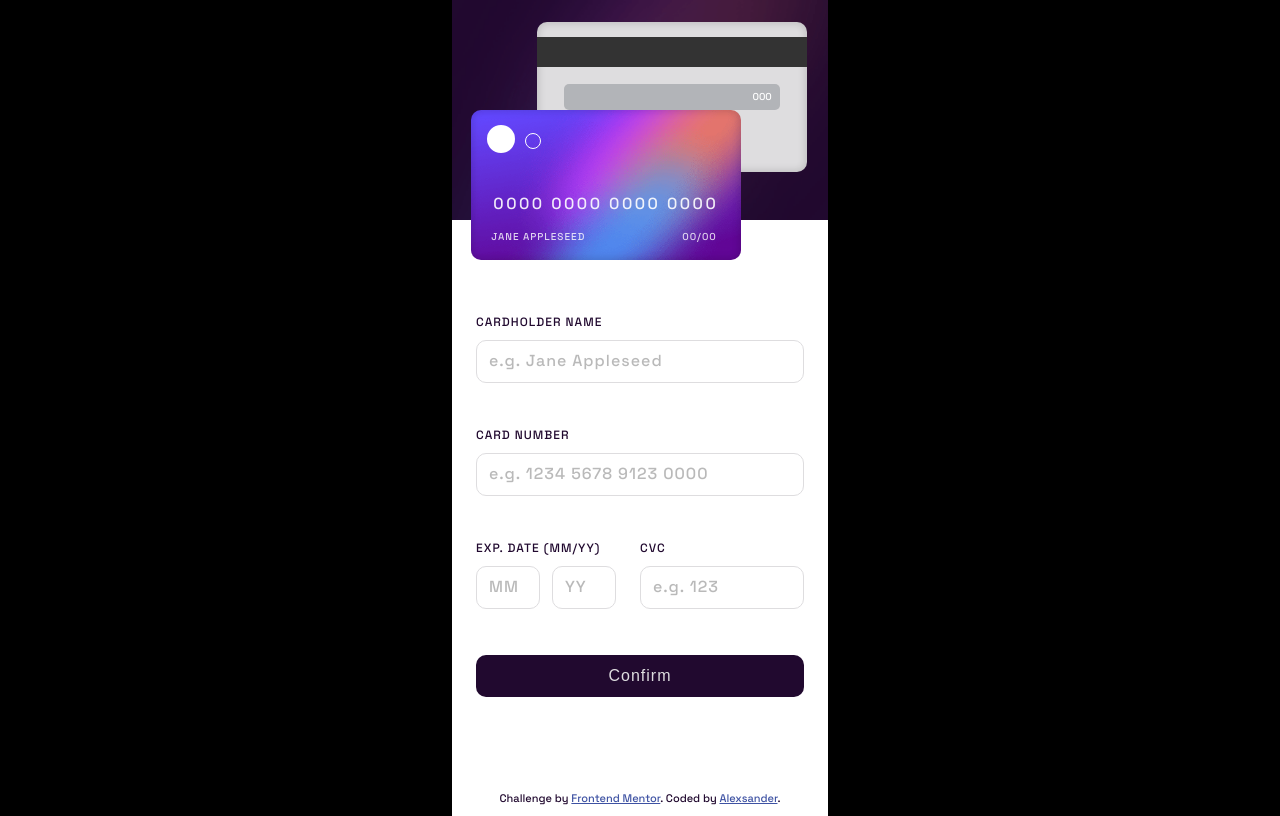
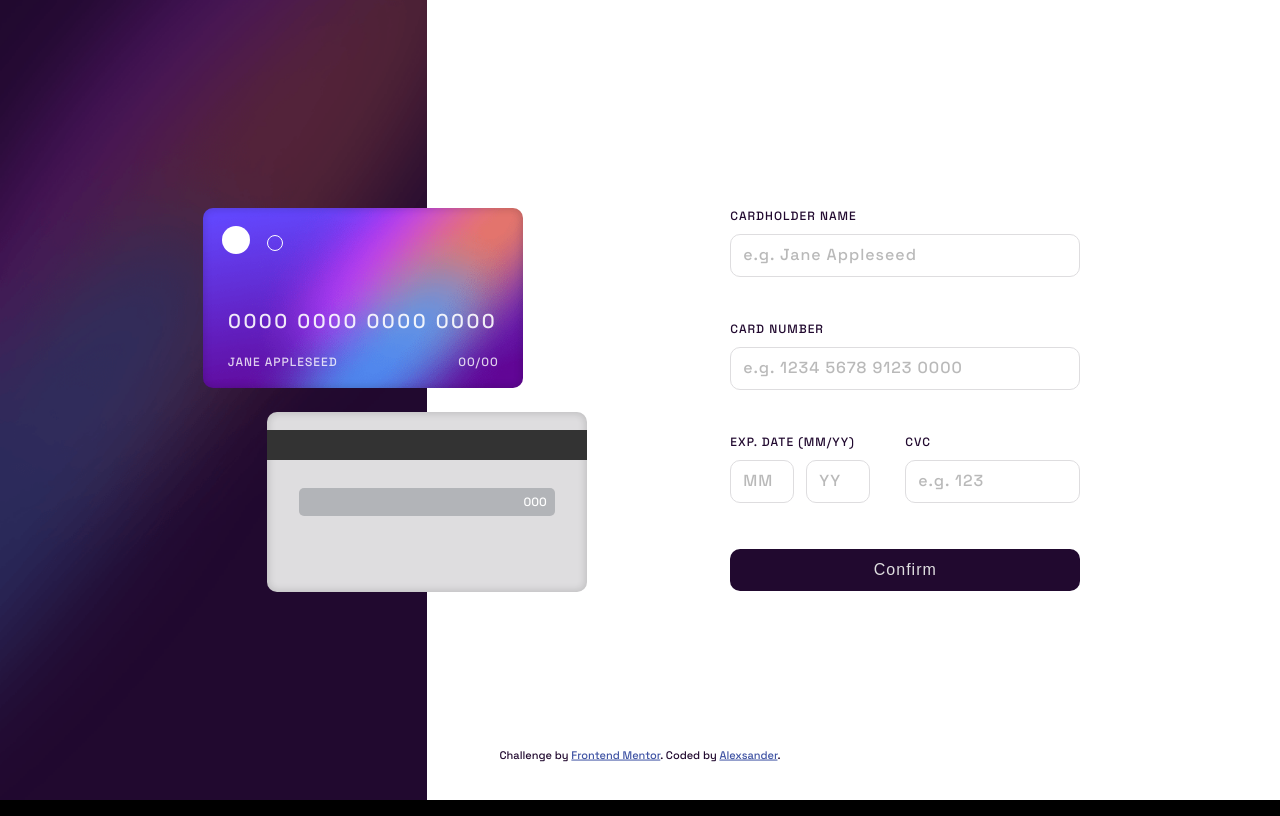
Before and after one commit to alexsanderBDS/frontend-mentor-interactive-card-details-form-main, a plain HTML site: page index.html in a window 1280 px wide. Drawn offline with Linux system fonts and the light colour scheme.

Commit message:
desktop design set up

```diff
--- a/index.html
+++ b/index.html
@@ -104,7 +104,7 @@
               <span class="msg-error cvc-msg-error">houve mais outro erro</span>
             </div>
           </div>
-          <button class="form-btn">Confirm</button>
+          <button type="submit" class="form-btn">Confirm</button>
         </form>
         <div class="completed-msg">
           <!-- Completed state start -->
--- a/script.js
+++ b/script.js
@@ -143,6 +143,7 @@ msgBtn.addEventListener("click", function () {
 
 inputNameEl.addEventListener("keydown", function () {
   const text = this.value;
+
   if (typeof text === "string") {
     if (text.length === 1) {
       this.value = text.toUpperCase();
--- a/styles.css
+++ b/styles.css
@@ -294,6 +294,13 @@ input:focus {
   color: var(--color-light-grayish);
   font-size: var(--16px);
   letter-spacing: 1px;
+
+  transition: opacity 0.5s;
+  cursor: pointer;
+}
+
+.form-btn:hover {
+  opacity: 0.85;
 }
 
 /* BUILD COMPONENT */
@@ -383,3 +390,104 @@ input:focus {
 }
 
 /* ERRORS */
+
+/* QUERIES */
+
+@media (min-width: calc(377em / 16)) {
+  .container {
+    max-width: 100%;
+  }
+}
+
+@media (min-width: calc(600em / 16)) {
+  .container {
+    max-width: calc(500rem / 16);
+  }
+}
+@media (min-width: calc(900em / 16)) {
+  .container {
+    max-width: calc(1440rem / 16);
+    min-height: 100vh;
+    padding: 0;
+    position: relative;
+
+    grid-template-columns: 1fr 2fr;
+    justify-content: center;
+    align-items: center;
+  }
+
+  .cards {
+    min-height: 100%;
+    margin: 0;
+    background-image: url(images/bg-main-desktop.png);
+    background-repeat: no-repeat;
+    background-size: cover;
+
+    display: grid;
+    gap: var(--24ws);
+    justify-content: end;
+  }
+
+  .content {
+    /* margin: 0 auto; */
+    justify-self: center;
+    width: calc(350rem / 16);
+    margin-left: var(--128ws);
+  }
+
+  .form {
+    margin: 0;
+  }
+
+  .card {
+    position: relative;
+    width: calc(320rem / 16);
+    height: calc(180rem / 16);
+    transform: none;
+    top: 0;
+    left: 0;
+
+    transition: transform 1s;
+  }
+
+  .card:hover {
+    transform: translateX(0);
+  }
+
+  .card-front {
+    grid-row: 1;
+    align-self: end;
+    transform: translateX(30%);
+  }
+
+  .card-back {
+    align-self: start;
+    transform: translateX(50%);
+    /* background-image: url(images/bg-card-back.png); */
+    background-position: center;
+    background-size: cover;
+  }
+
+  .number {
+    font-size: var(--20px);
+  }
+
+  .name,
+  .exp-date,
+  .cvc-value {
+    font-size: var(--12px);
+  }
+
+  .attribution {
+    position: absolute;
+    top: 95%;
+    left: 50%;
+    transform: translate(-50%, -95%);
+  }
+
+  .show-msg .completed-msg {
+    top: 50%;
+    left: 0;
+    transform: translateY(-50%);
+  }
+}
```
